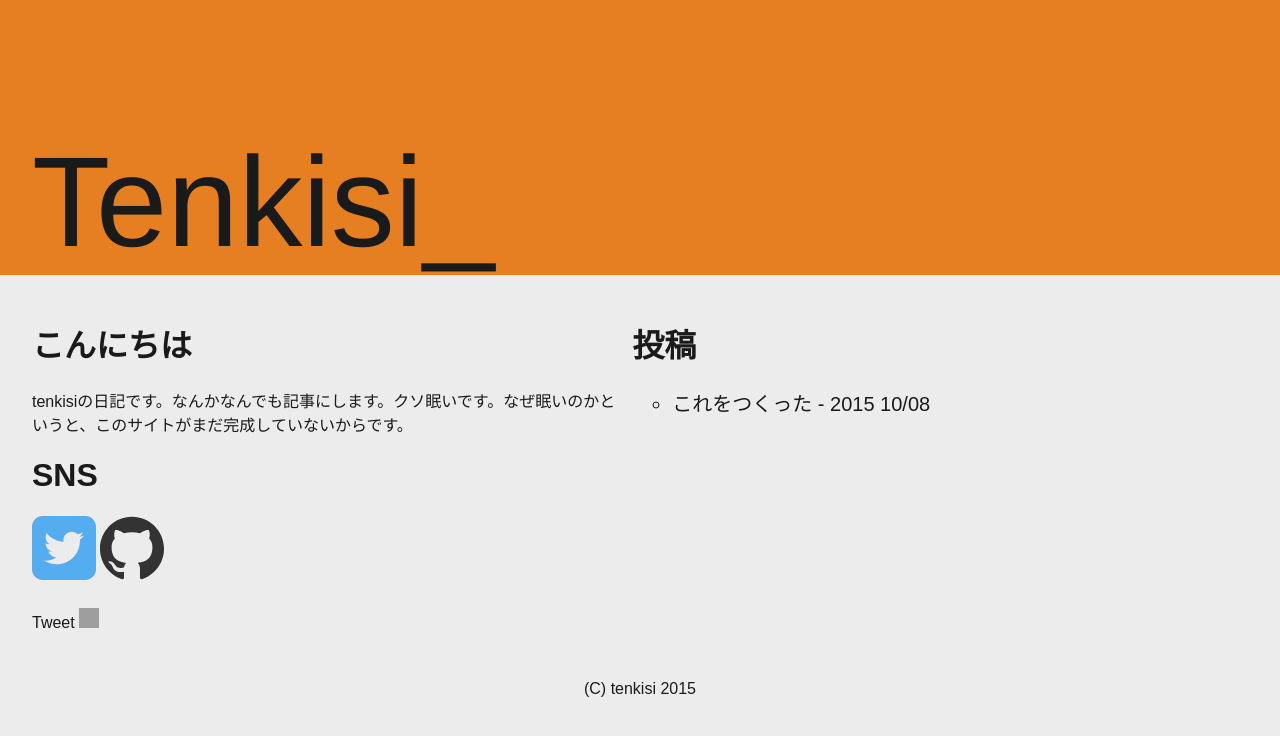
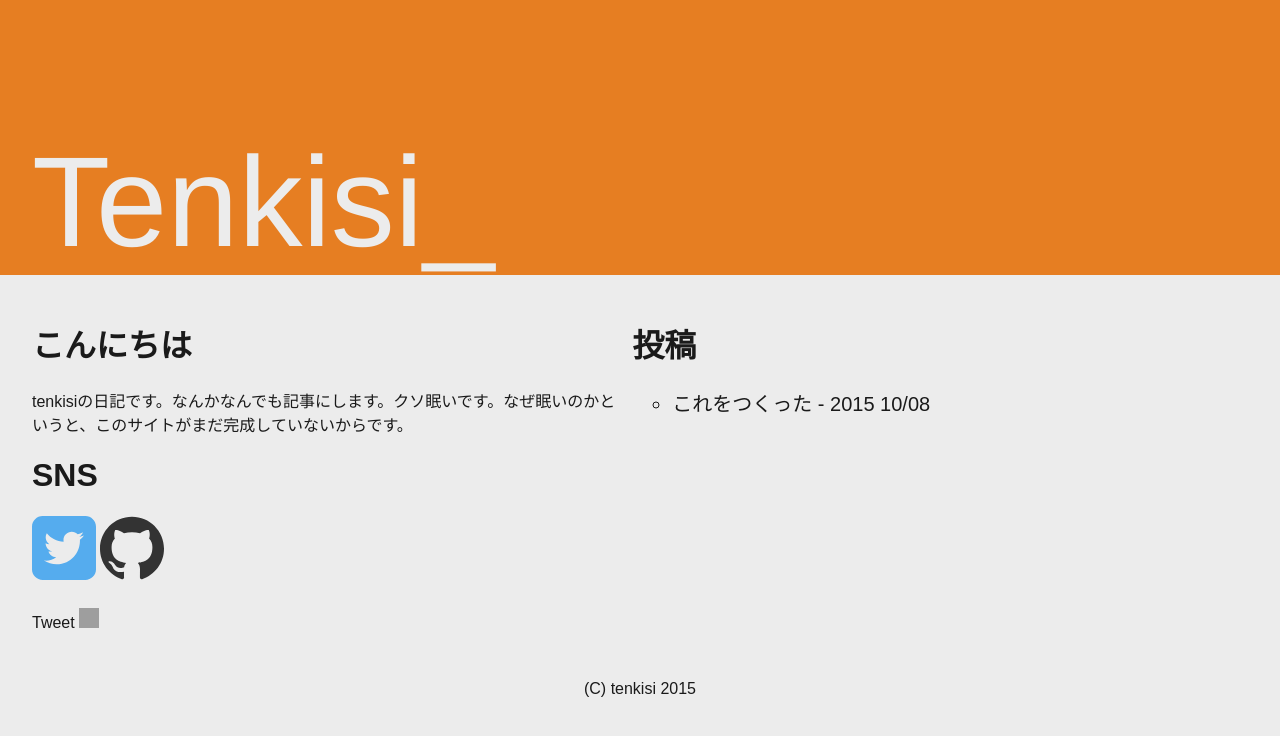
Before and after one commit to tenkisi/tenkisi.github.io, a Jekyll site: the page built from index.html, in a window 1280 px wide. Shown: the top 736 px of the page. Built offline with Jekyll 4.4.1, drawn with Linux system fonts in a browser that asks for light colours; comment, search, counter and statistics services are not loaded; grey boxes are pictures that could not be loaded.

Commit message:
fix title color

```diff
--- a/css/main.scss
+++ b/css/main.scss
@@ -69,7 +69,9 @@ a{
   margin: 0px 32px;
   text-decoration: none;
 
+  &:link{color: $white-color;}
   &:visited{color: $white-color;}
+  &:hover{color: $white-color;}
   &:active{color: $white-color;}
 
   @include media-query($on-palm){
```
